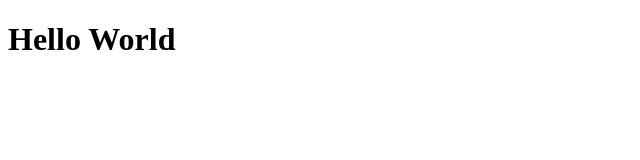
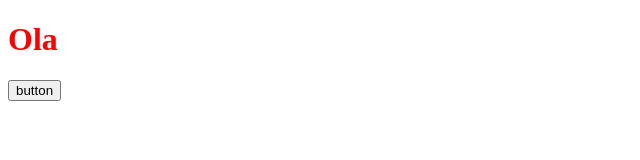
Before and after one commit to MaryiaSitchuk/MaryiaSitchuk.github.io, a plain HTML site: page index.html in a window 1280 px wide. Shown: the whole page, without its empty margins (0-640 px from the left). Drawn offline with Linux system fonts and the light colour scheme.

Commit message:
teste
teste

```diff
--- a/index.html
+++ b/index.html
@@ -1,13 +1,20 @@
 <!DOCTYPE html>
 <html lang="en">
+
 <head>
     <meta charset="UTF-8">
     <meta name="viewport" content="width=device-width, initial-scale=1.0">
     <title>Site</title>
+    <link rel="stylesheet" href="styles.css">
 </head>
+
 <body>
     <div id="teste">
-        <h1>Hello World</h1>
+        <h1>Ola</h1>
+        <a href="/separador.html" target="_blank">
+            <input type="button" value="button">
+        </a>
     </div>
 </body>
+
 </html>
--- a/styles.css
+++ b/styles.css
@@ -0,0 +1,3 @@
+#teste{
+    color: red;
+}
```
Also changed, not shown: separador.html (added, +11 -0 lines).
